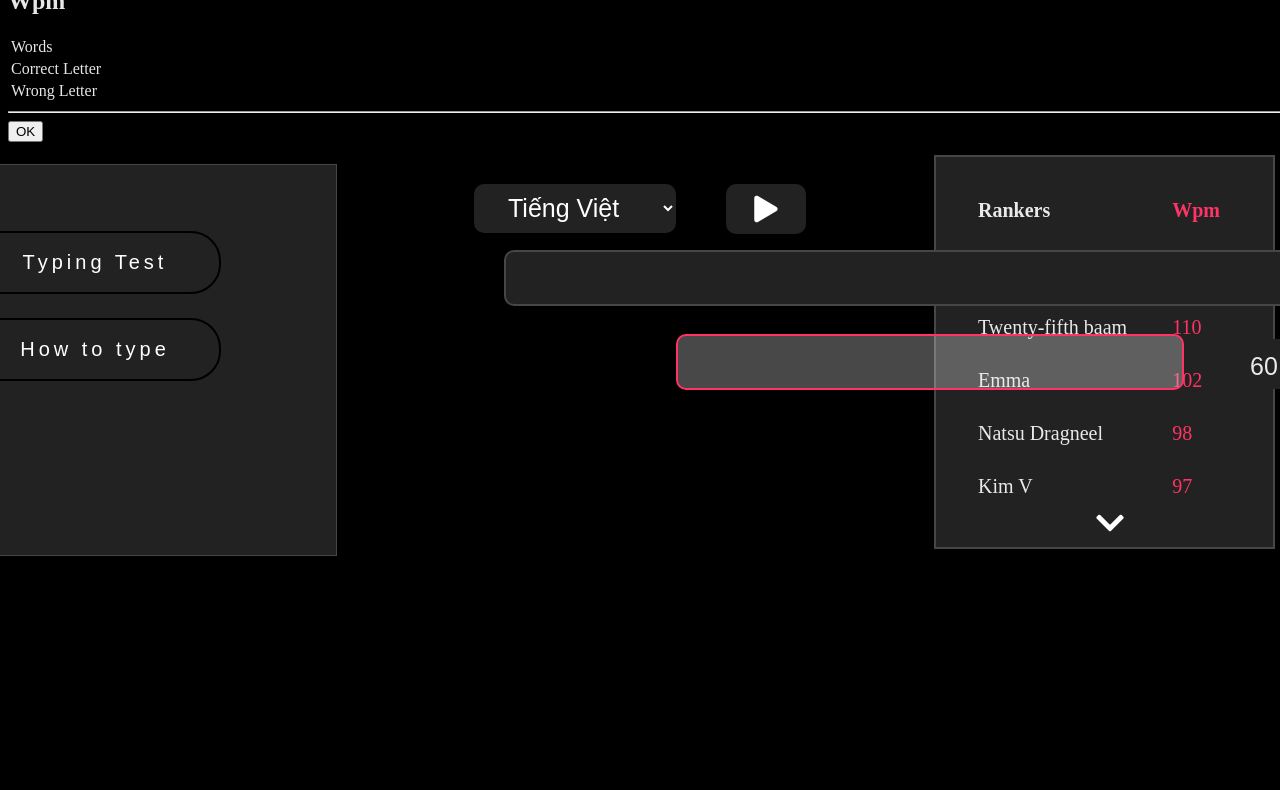
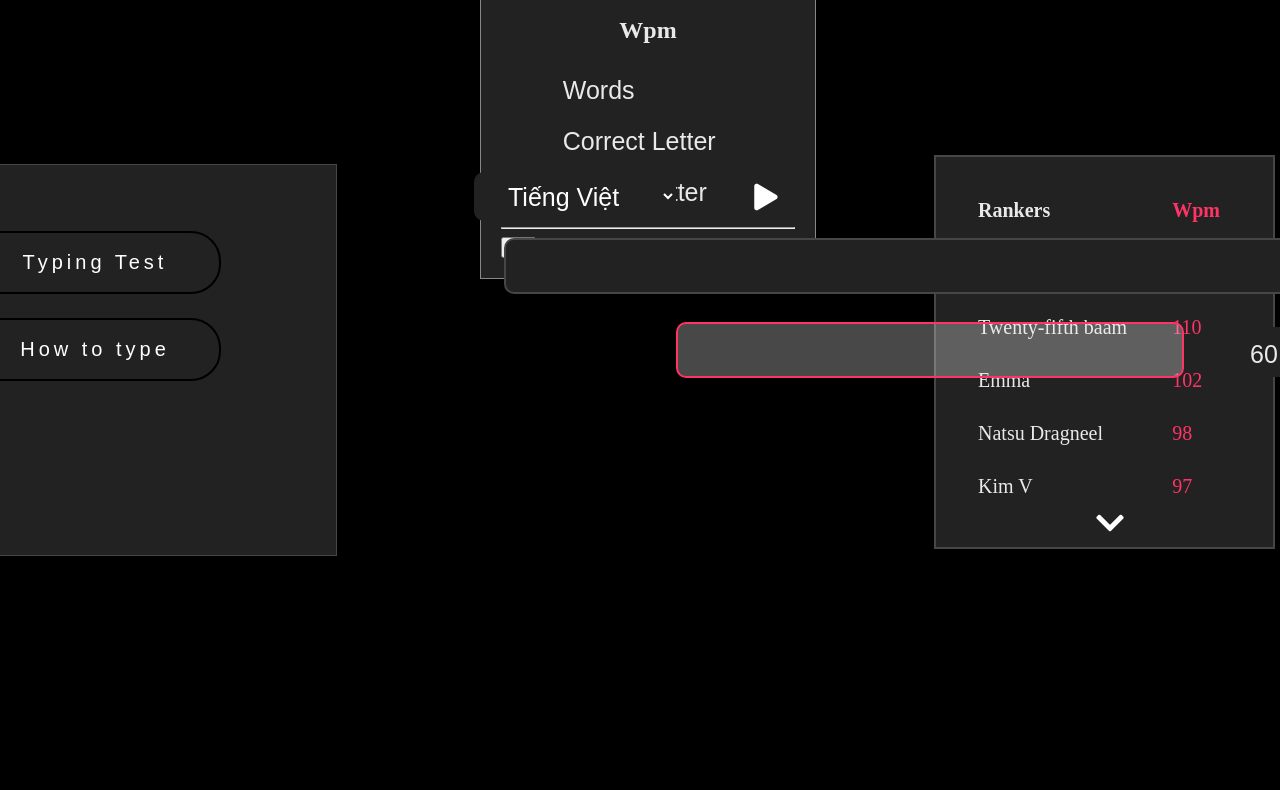
Before and after one commit to quyen26499/typing-practice, a plain HTML site: page www/index.html in a window 1280 px wide. Shown: the part 101-891 px from the top of the page. Drawn offline with nearby package versions, Linux system fonts and the light colour scheme; a script that the page names is missing.

Commit message:
css content of modal

```diff
--- a/www/index.css
+++ b/www/index.css
@@ -238,3 +238,24 @@ body {
 
     background-color: #222222;
 }
+#modalContent {
+    background-color: #222222;
+    margin: auto;
+    padding: 20px;
+    border: 1px solid #888;
+    width: 23%;
+    height: 40%;
+}
+#modalContent h2{
+    text-align: center;
+}
+#modalContent table{
+    font-size: 25px;
+    font-family: Arial;
+}
+#modalContent table td {
+    padding-top: 10px;
+    padding-bottom: 10px;
+    padding-left: 60px;
+
+}
```
